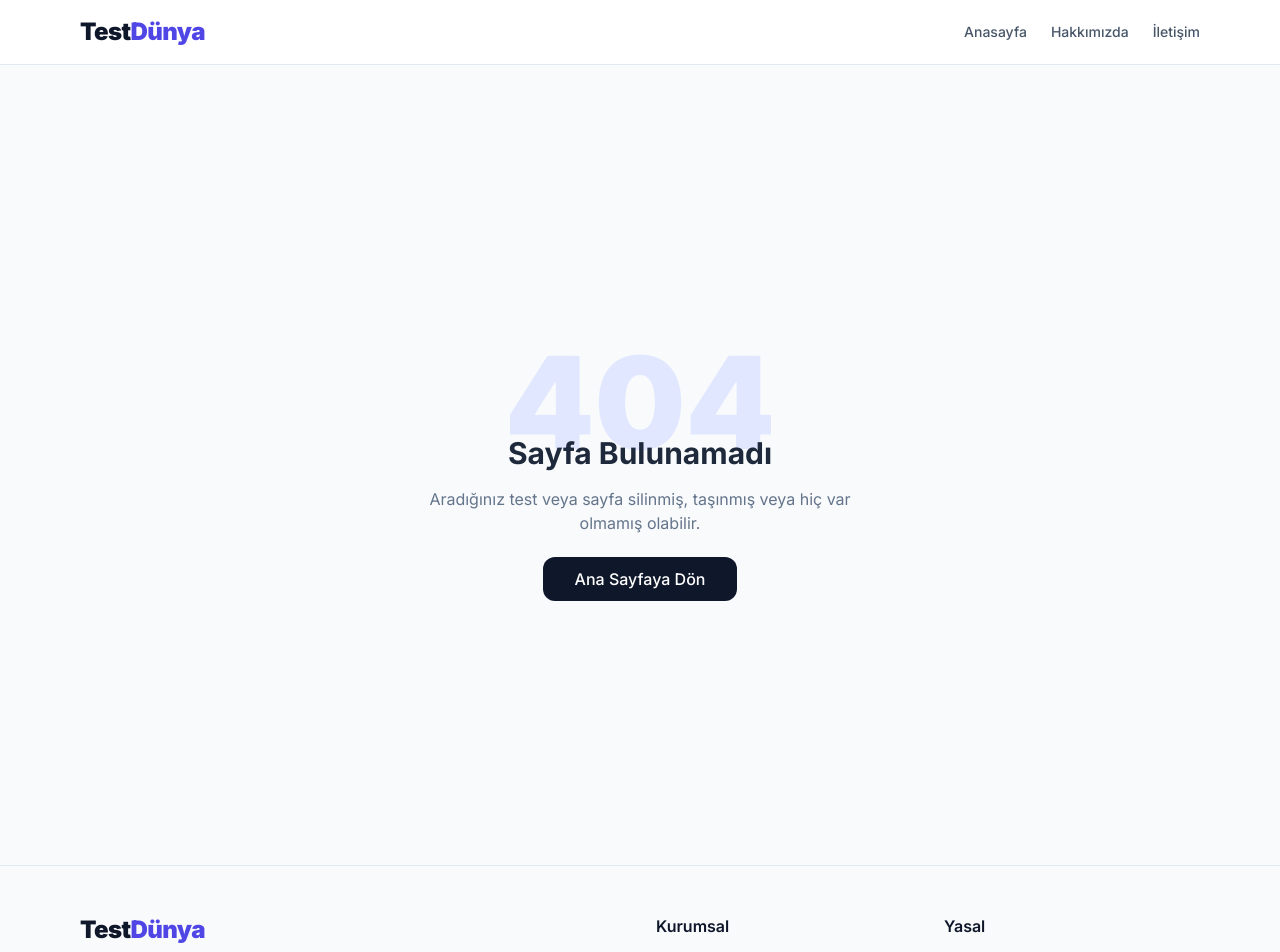
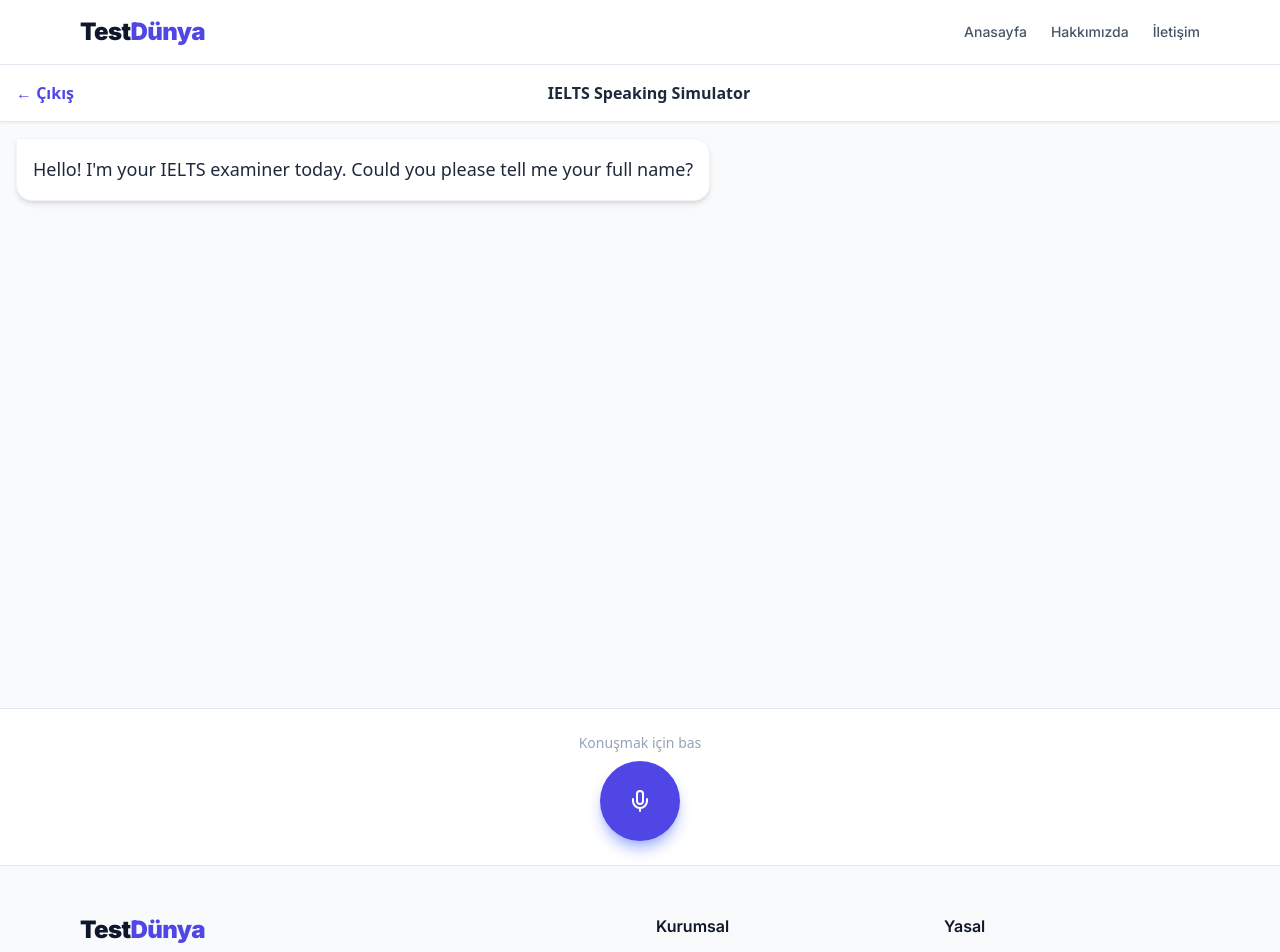
Before and after one commit to kuarkcoin/testdunya, a Next.js app: page /ielts/speaking in a window 1280 px wide. Before the commit this address had no page. Shown: the top 952 px of the page. Built offline with nearby package versions, Linux system fonts and the light colour scheme.

Commit message:
Create page.tsx

```diff
--- /dev/null
+++ b/app/ielts/speaking/page.tsx
@@ -0,0 +1,195 @@
+'use client';
+
+import React, { useState, useEffect, useRef } from 'react';
+import Link from 'next/link';
+
+// --- TİP TANIMLAMALARI ---
+type Message = {
+  role: 'user' | 'ai';
+  text: string;
+  feedback?: string;
+};
+
+// --- İKONLAR ---
+const MicIcon = () => <svg xmlns="http://www.w3.org/2000/svg" width="24" height="24" viewBox="0 0 24 24" fill="none" stroke="currentColor" strokeWidth="2" strokeLinecap="round" strokeLinejoin="round"><path d="M12 2a3 3 0 0 0-3 3v7a3 3 0 0 0 6 0V5a3 3 0 0 0-3-3Z"/><path d="M19 10v2a7 7 0 0 1-14 0v-2"/><line x1="12" x2="12" y1="19" y2="22"/></svg>;
+const StopIcon = () => <svg xmlns="http://www.w3.org/2000/svg" width="24" height="24" viewBox="0 0 24 24" fill="none" stroke="currentColor" strokeWidth="2" strokeLinecap="round" strokeLinejoin="round"><circle cx="12" cy="12" r="10"/><rect x="9" y="9" width="6" height="6"/></svg>;
+const RobotIcon = () => <svg xmlns="http://www.w3.org/2000/svg" width="24" height="24" viewBox="0 0 24 24" fill="none" stroke="currentColor" strokeWidth="2" strokeLinecap="round" strokeLinejoin="round"><rect width="18" height="12" x="3" y="6" rx="2"/><path d="M9 14v.01"/><path d="M15 14v.01"/><path d="M21 12c0 2.5-2 4.5-5 5"/><path d="M3 12c0 2.5 2 4.5 5 5"/><path d="M12 6V3"/><line x1="8" x2="16" y1="2" y2="2"/></svg>;
+
+export default function SpeakingPage() {
+  const [isRecording, setIsRecording] = useState(false);
+  const [messages, setMessages] = useState<Message[]>([
+    { role: 'ai', text: "Hello! I'm your IELTS examiner today. Could you please tell me your full name?" }
+  ]);
+  const [isLoading, setIsLoading] = useState(false);
+  const chatEndRef = useRef<HTMLDivElement>(null);
+
+  // Otomatik Kaydırma
+  useEffect(() => {
+    chatEndRef.current?.scrollIntoView({ behavior: 'smooth' });
+  }, [messages]);
+
+  // --- SESLİ OKUMA (Text to Speech) ---
+  const speakText = (text: string) => {
+    if ('speechSynthesis' in window) {
+      // Önceki konuşmayı durdur
+      window.speechSynthesis.cancel();
+
+      const utterance = new SpeechSynthesisUtterance(text);
+      utterance.lang = 'en-US'; // İngiliz aksanı için 'en-GB' deneyebilirsiniz
+      utterance.rate = 1; // Hız
+      window.speechSynthesis.speak(utterance);
+    }
+  };
+
+  // --- SESİ YAZIYA ÇEVİRME (Speech to Text) ---
+  const startListening = () => {
+    if (!('webkitSpeechRecognition' in window) && !('SpeechRecognition' in window)) {
+      alert("Tarayıcınız sesli komutu desteklemiyor. Lütfen Chrome kullanın.");
+      return;
+    }
+
+    // @ts-ignore (TypeScript hatasını yok saymak için)
+    const SpeechRecognition = window.SpeechRecognition || window.webkitSpeechRecognition;
+    const recognition = new SpeechRecognition();
+
+    recognition.lang = 'en-US';
+    recognition.continuous = false;
+    recognition.interimResults = false;
+
+    recognition.onstart = () => setIsRecording(true);
+
+    recognition.onresult = (event: any) => {
+      const transcript = event.results[0][0].transcript;
+      setIsRecording(false);
+      handleUserResponse(transcript);
+    };
+
+    recognition.onerror = (event: any) => {
+      console.error(event.error);
+      setIsRecording(false);
+    };
+
+    recognition.onend = () => setIsRecording(false);
+
+    recognition.start();
+  };
+
+  // --- API İLE KONUŞMA ---
+  const handleUserResponse = async (text: string) => {
+    // 1. Kullanıcı mesajını ekle
+    const newHistory = [...messages, { role: 'user', text } as Message];
+    setMessages(newHistory);
+    setIsLoading(true);
+
+    try {
+      // 2. API'ye gönder
+      const response = await fetch('/api/speaking', {
+        method: 'POST',
+        headers: { 'Content-Type': 'application/json' },
+        body: JSON.stringify({
+          message: text,
+          history: newHistory.map(m => ({ role: m.role, text: m.text })) // Sadece metinleri gönder
+        }),
+      });
+
+      const data = await response.json();
+
+      if (!response.ok) throw new Error(data.error);
+
+      // 3. AI Cevabını ekle
+      const aiMessage: Message = {
+        role: 'ai',
+        text: data.reply,
+        feedback: data.feedback
+      };
+
+      setMessages(prev => [...prev, aiMessage]);
+
+      // 4. AI Konuşsun
+      speakText(data.reply);
+
+    } catch (error) {
+      console.error(error);
+      alert("Hata oluştu, lütfen tekrar deneyin.");
+    } finally {
+      setIsLoading(false);
+    }
+  };
+
+  return (
+    <div className="flex flex-col h-screen bg-slate-50 dark:bg-slate-900 font-sans">
+
+      {/* HEADER */}
+      <div className="p-4 bg-white dark:bg-slate-800 border-b border-slate-200 dark:border-slate-700 flex items-center justify-between shadow-sm z-10">
+        <Link href="/" className="font-bold text-indigo-600 dark:text-indigo-400 flex items-center gap-2">
+          ← Çıkış
+        </Link>
+        <h1 className="font-bold text-slate-800 dark:text-white">IELTS Speaking Simulator</h1>
+        <div className="w-10"></div> {/* Hizalama için boşluk */}
+      </div>
+
+      {/* CHAT ALANI */}
+      <div className="flex-1 overflow-y-auto p-4 space-y-6">
+        {messages.map((msg, index) => (
+          <div key={index} className={`flex ${msg.role === 'user' ? 'justify-end' : 'justify-start'}`}>
+            <div className={`max-w-[85%] md:max-w-[70%] rounded-2xl p-4 shadow-md ${
+              msg.role === 'user'
+                ? 'bg-indigo-600 text-white rounded-tr-none'
+                : 'bg-white dark:bg-slate-800 text-slate-800 dark:text-slate-200 border border-slate-100 dark:border-slate-700 rounded-tl-none'
+            }`}>
+
+              {/* Mesaj Metni */}
+              <p className="text-lg leading-relaxed">{msg.text}</p>
+
+              {/* AI Geri Bildirimi (Varsa) */}
+              {msg.feedback && (
+                <div className="mt-3 pt-3 border-t border-slate-100 dark:border-slate-700 text-sm text-amber-600 dark:text-amber-400 font-medium bg-amber-50 dark:bg-amber-900/10 p-2 rounded-lg">
+                  💡 İpucu: {msg.feedback}
+                </div>
+              )}
+            </div>
+          </div>
+        ))}
+
+        {isLoading && (
+          <div className="flex justify-start">
+            <div className="bg-white dark:bg-slate-800 p-4 rounded-2xl rounded-tl-none border border-slate-200 dark:border-slate-700 flex gap-2 items-center">
+              <div className="w-2 h-2 bg-indigo-500 rounded-full animate-bounce"></div>
+              <div className="w-2 h-2 bg-indigo-500 rounded-full animate-bounce delay-100"></div>
+              <div className="w-2 h-2 bg-indigo-500 rounded-full animate-bounce delay-200"></div>
+            </div>
+          </div>
+        )}
+        <div ref={chatEndRef} />
+      </div>
+
+      {/* KONTROL ALANI (MİKROFON) */}
+      <div className="p-6 bg-white dark:bg-slate-800 border-t border-slate-200 dark:border-slate-700 flex justify-center items-center gap-4">
+
+        {isRecording ? (
+          <div className="flex flex-col items-center gap-2">
+            <div className="animate-pulse text-red-500 font-bold uppercase tracking-widest text-sm">Dinliyor...</div>
+            <button
+              onClick={() => setIsRecording(false)} // Manuel durdurma (opsiyonel)
+              className="w-20 h-20 bg-red-100 dark:bg-red-900/30 text-red-600 rounded-full flex items-center justify-center border-4 border-red-500 shadow-xl scale-110 transition-all"
+            >
+              <StopIcon />
+            </button>
+          </div>
+        ) : (
+          <div className="flex flex-col items-center gap-2">
+            <div className="text-slate-400 text-sm font-medium">Konuşmak için bas</div>
+            <button
+              onClick={startListening}
+              disabled={isLoading}
+              className="w-20 h-20 bg-indigo-600 hover:bg-indigo-700 text-white rounded-full flex items-center justify-center shadow-lg shadow-indigo-300 dark:shadow-none transition-transform hover:scale-105 active:scale-95 disabled:opacity-50 disabled:cursor-not-allowed"
+            >
+              <MicIcon />
+            </button>
+          </div>
+        )}
+
+      </div>
+    </div>
+  );
+}
```
